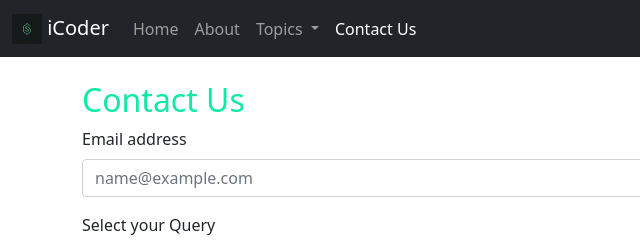
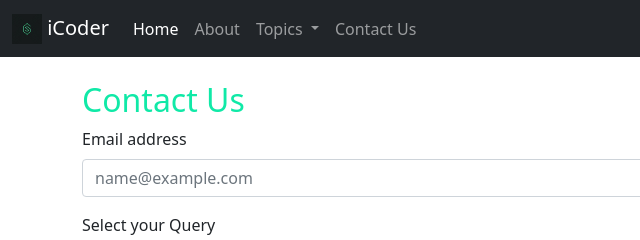
Before and after one commit to HimanshuSonkar/iCoderBootstrap, a plain HTML site: page contact.html in a window 1280 px wide. Shown: the top 240 px of the page, 0-640 px from the left. Drawn offline with nearby package versions, Linux system fonts and the light colour scheme.

Commit message:
Update contact.html

```diff
--- a/contact.html
+++ b/contact.html
@@ -28,28 +28,25 @@
             <div class="collapse navbar-collapse" id="navbarSupportedContent">
                <ul class="navbar-nav me-auto mb-2 mb-lg-0">
           <li class="nav-item">
-                        <a class="nav-link" aria-current="page" href="/">Home</a>
+            <a class="nav-link active" aria-current="page" href="/iCoderBootstrap/">Home</a>
           </li>
           <li class="nav-item">
-                        <a class="nav-link" href="/about.html">About</a>
+            <a class="nav-link" href="/iCoderBootstrap/about.html">About</a>
           </li>
           <li class="nav-item dropdown">
-                        <a class="nav-link dropdown-toggle" href="#" id="navbarDropdown" role="button"
-                            data-bs-toggle="dropdown" aria-expanded="false">
+            <a class="nav-link dropdown-toggle" href="#" id="navbarDropdown" role="button" data-bs-toggle="dropdown" aria-expanded="false">
               Topics
             </a>
             <ul class="dropdown-menu" aria-labelledby="navbarDropdown">
               <li><a class="dropdown-item" href="#">Technology</a></li>
               <li><a class="dropdown-item" href="#">Web Development</a></li>
-                            <li>
-                                <hr class="dropdown-divider">
-                            </li>
+              <li><hr class="dropdown-divider"></li>
               <li><a class="dropdown-item" href="#">Coding</a></li>
               <li><a class="dropdown-item" href="#">Tech Fun</a></li>
             </ul>
           </li>
           <li class="nav-item">
-                        <a class="nav-link active" href="/contact.html">Contact Us</a>
+            <a class="nav-link" href="/iCoderBootstrap/contact.html">Contact Us</a>
           </li>
         </ul>
                 <form class="d-flex">
```
Lines whose indentation alone changed are shown as unchanged.
